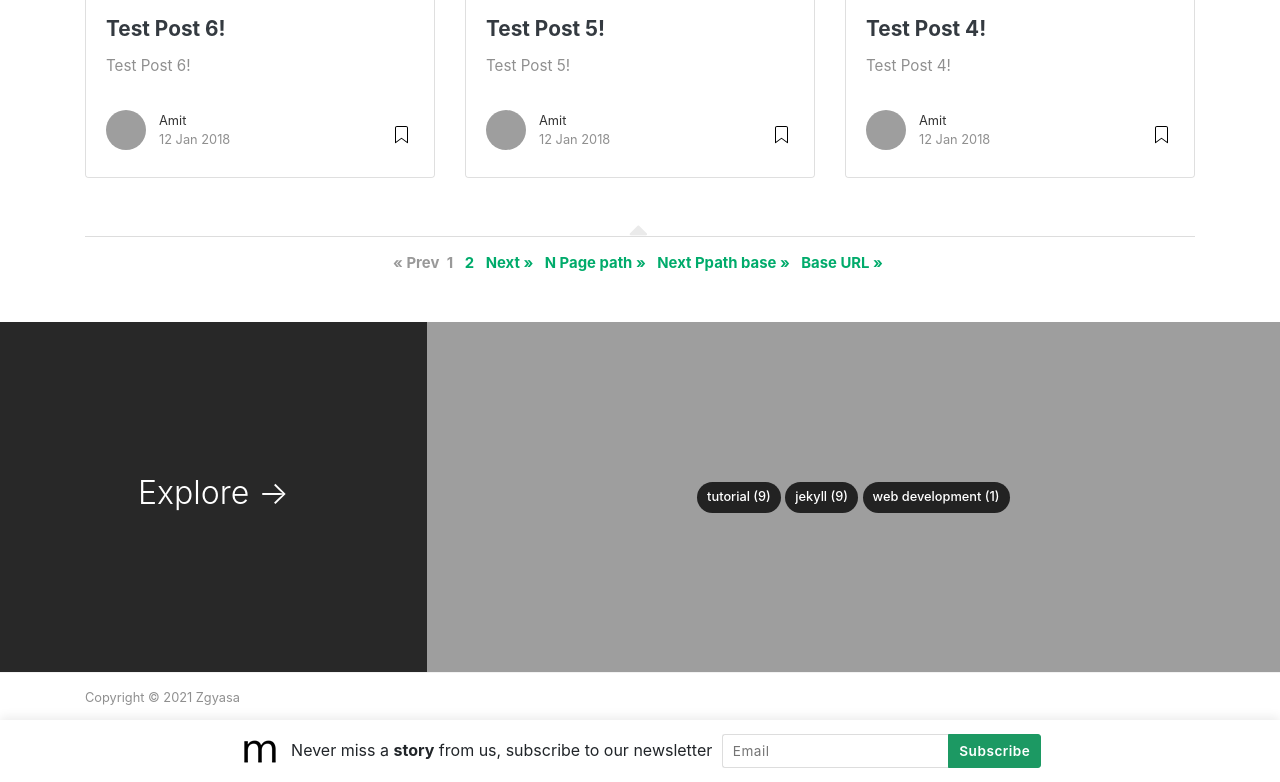
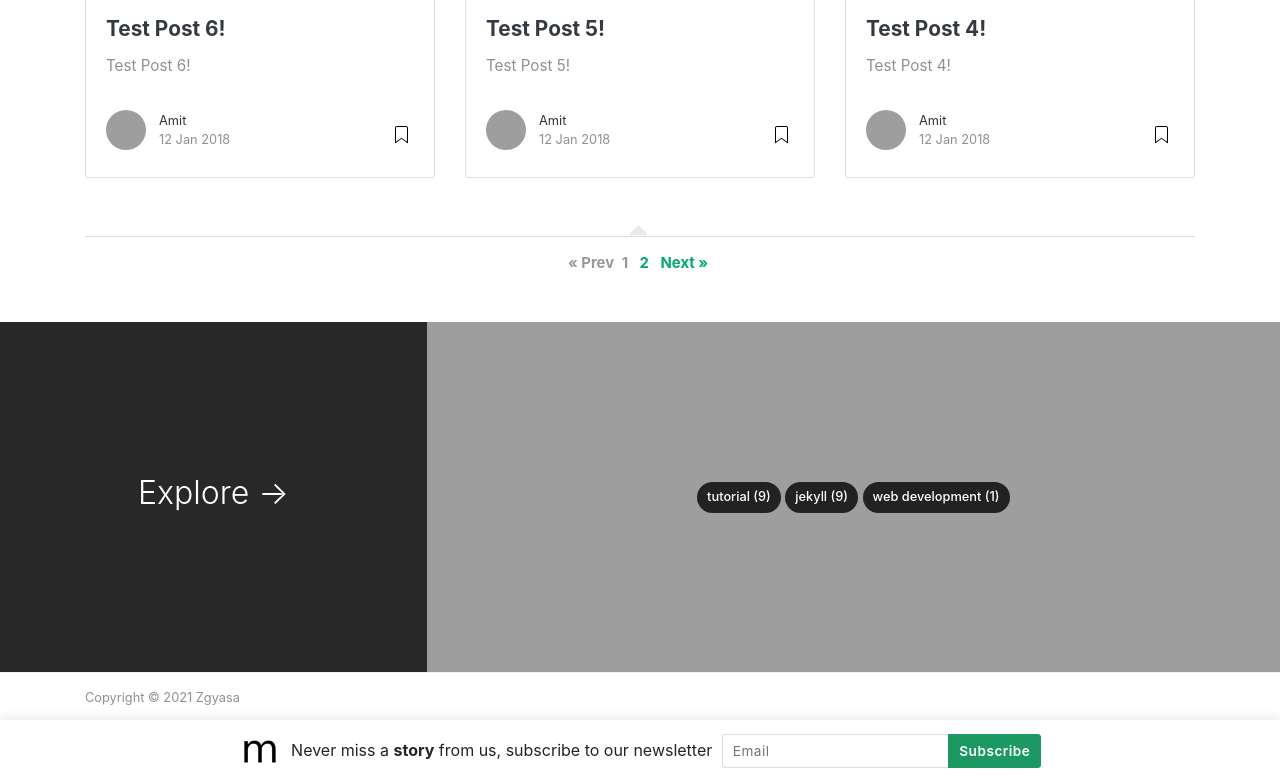
Before and after one commit to luhgit/blog, a Jekyll site: the page built from index.html, in a window 1280 px wide and 900 px high, scrolled down 1124 px, cut to the strip 118-900 px from the top of the window. Built offline with Jekyll 4.4.1, drawn with Linux system fonts in a browser that asks for light colours; nearby versions of some CDN libraries; the list of posts is cut into pages by our own code; grey boxes are pictures that could not be loaded.

Commit message:
Fixing the pagination links

```diff
--- a/_includes/pagination.html
+++ b/_includes/pagination.html
@@ -1,7 +1,7 @@
 {% if paginator.total_pages > 1 %}
 <div class="pagination">
   {% if paginator.previous_page %}
-    <a class="ml-1 mr-1" href="{{ paginator.previous_page_path | prepend: site.baseurl | replace: '//', '/' }}">&laquo; Prev</a>
+    <a class="ml-1 mr-1" href="{{ paginator.previous_page_path }}">&laquo; Prev</a>
   {% else %}
     <span>&laquo; Prev</span>
   {% endif %}
@@ -10,17 +10,14 @@
     {% if page == paginator.page %}
       <span class="ml-1 mr-1">{{ page }}</span>
     {% elsif page == 1 %}
-      <a class="ml-1 mr-1" href="{{ paginator.previous_page_path | prepend: site.baseurl | replace: '//', '/' }}">{{ page }}</a>
+      <a class="ml-1 mr-1" href="{{ paginator.previous_page_path }}">{{ page }}</a>
     {% else %}
-      <a class="ml-1 mr-1" href="{{ site.paginate_path | prepend: site.baseurl | replace: '//', '/' | replace: ':num', page }}">{{ page }}</a>
+      <a class="ml-1 mr-1" href="{{ site.paginate_path | replace: ':num', page }}">{{ page }}</a>
     {% endif %}
   {% endfor %}
 
   {% if paginator.next_page %}
-    <a class="ml-1 mr-1" href="{{ paginator.next_page_path | prepend: site.baseurl | replace: '//', '/' }}">Next &raquo;</a>
-    <a class="ml-1 mr-1" href="{{ paginator.next_page_path }}">N Page path &raquo;</a>
-    <a class="ml-1 mr-1" href="{{ paginator.next_page_path | prepend: site.baseurl }}">Next Ppath base &raquo;</a>
-    <a class="ml-1 mr-1" href="{{ site.baseurl }}">Base URL &raquo;</a>
+    <a class="ml-1 mr-1" href="{{ paginator.next_page_path }}">Next &raquo;</a>
   {% else %}
     <span>Next &raquo;</span>
   {% endif %}
```
